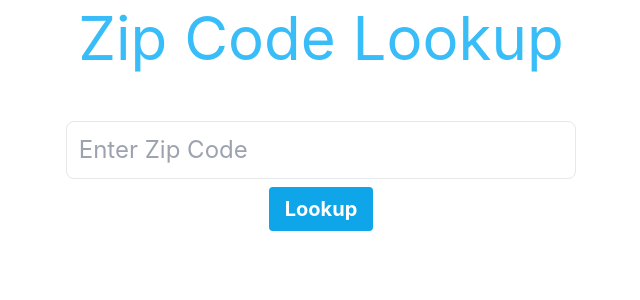
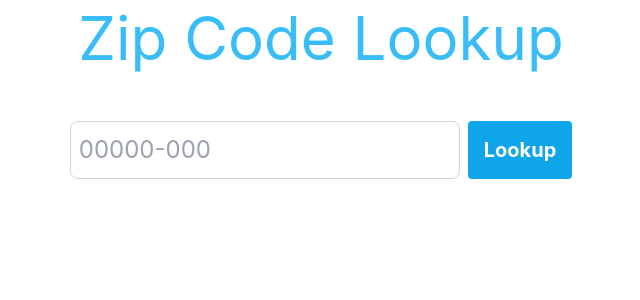
Before and after one commit to horberlan/fe-gp-viseu, a React (Vite) app: page / in a window 1280 px wide. Shown: the top 300 px of the page, without its empty margins (319-959 px from the left). Built offline with nearby package versions, Linux system fonts and the light colour scheme; no server answers.

Commit message:
chore: remove hardcoded from set-state

```diff
--- a/src/App.tsx
+++ b/src/App.tsx
@@ -14,6 +14,7 @@ const App = () => {
     title: "Zip Code Lookup",
     isLoading: "Loading...",
     loaded: "Lookup",
+    error: "error fetching address data."
   };
 
   const handleSubmit = async (e: FormEvent<HTMLFormElement>) => {
@@ -29,7 +30,7 @@ const App = () => {
         throw new Error("failed to fetch address data");
       }
     } catch (err) {
-      setError("error fetching address data. please try again.");
+      setError(intl.error);
       console.error(err);
     } finally {
       setLoading(false);
@@ -42,7 +43,7 @@ const App = () => {
       <form onSubmit={handleSubmit} className="flex flex-wrap sm:flex-col md:flex-row gap-2 justify-center">
         <InputZipcode onChange={setZipCode} disabled={loading} />
         <button
-          className="btn bg-sky-500 hover:bg-sky-700 text-white font-bold py-2 px-4 rounded text-sm md:text-base lg:text-lg xl:text-xl"
+          className="btn bg-sky-500 hover:bg-sky-700 text-white font-bold py-2 px-4 rounded text-sm md:text-base lg:text-lg xl:text-xl w-auto"
           type="submit"
           disabled={loading}
         >
--- a/src/components/Inputs/InputZipcode.tsx
+++ b/src/components/Inputs/InputZipcode.tsx
@@ -30,8 +30,8 @@ export const InputZipcode: React.FC<InputZipcodeProps> = ({ onChange, disabled }
       name="zipCode"
       value={zipCode}
       onChange={handleChange}
-      className="w-full px-3 py-2 text-gray-700 border rounded-lg focus:outline-none focus:border-sky-500"
-      placeholder="Enter Zip Code"
+      className="p-2 border text-white border-gray-300 rounded-lg focus:ring-sky-500 focus:border-sky-500"
+      placeholder="00000-000"
       required
       pattern="\d{5}-?\d{3}"
       maxLength={9}
```
